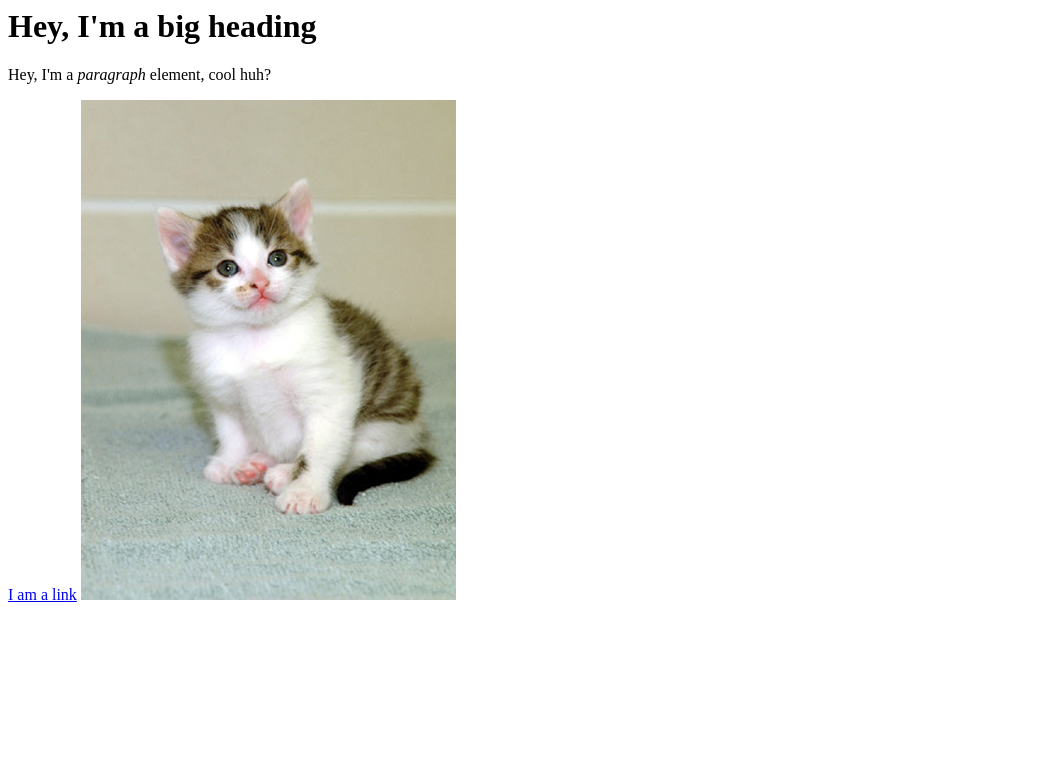
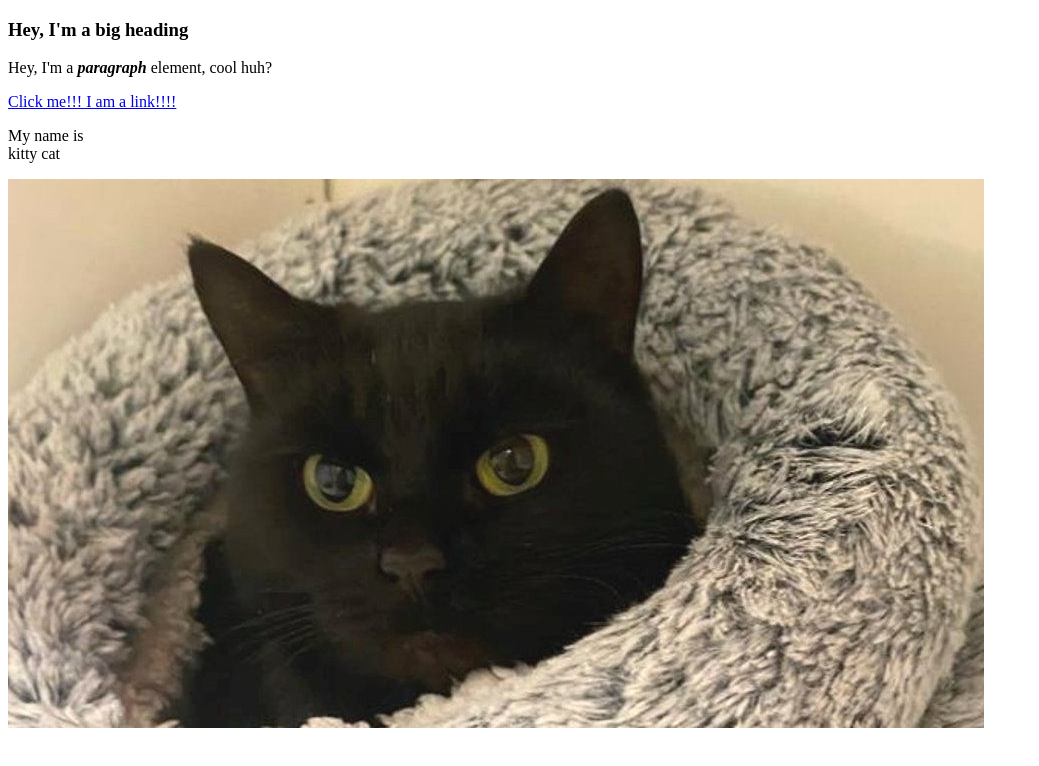
Before and after one commit to the7thfloor/Cartoon-Hero-2, a plain HTML site: page test.HTML in a window 1280 px wide. Shown: the whole page, without its empty margins (0-1039 px from the left). Drawn offline with Linux system fonts and the light colour scheme.

Commit message:
Added a cat image and a few more elements

```diff
--- a/test.HTML
+++ b/test.HTML
@@ -1,4 +1,12 @@
-<h1>Hey, I'm a big heading</h1>
-<p>Hey, I'm a <i>paragraph</i> element, cool huh?</p>
-<a href="https://google.com" target="_blank" title="Let's go to google">I am a link</a>
-<img src="img/cat.jpg">
+<!DOCTYPE HTML>
+<html>
+<head> <title>Test page</title>
+</head>
+<body>
+    <h3>Hey, I'm a big heading</h3>
+    <p>Hey, I'm a <i><b>paragraph</b></i> element, cool huh?</p>
+    <a href="https://google.com" target="_blank" title="Let's go to google">Click me!!! I am a link!!!!</a>
+    <p>My name is <br> kitty cat</p>
+    <img src="img/cat3.jpg">
+</body>
+</html>
```
Also changed, not shown: img/cat2.jpg (added), img/cat3.jpg (added).
